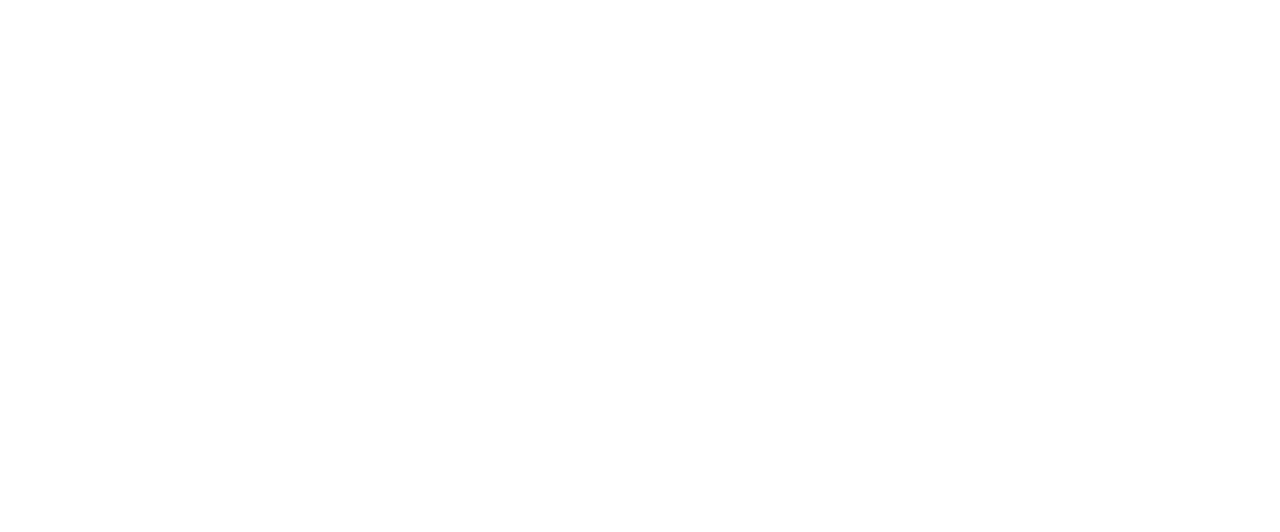
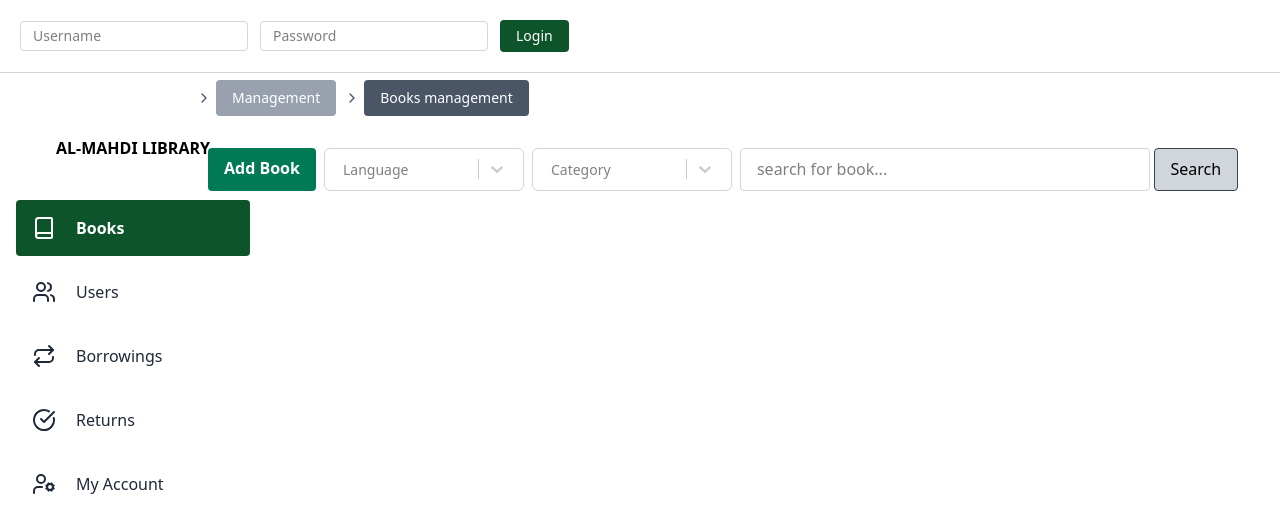
Before and after one commit to hamidaebadi/almahdi-library, a React (Vite) app in the folder frontend/: page /management/books_management in a window 1280 px wide. Before the commit this address had no page. Shown: the top 532 px of the page. Built offline with nearby package versions, Linux system fonts and the light colour scheme.

Commit message:
Add filter options to action bar

```diff
--- a/frontend/package.json
+++ b/frontend/package.json
@@ -15,6 +15,7 @@
     "react": "^19.1.0",
     "react-dom": "^19.1.0",
     "react-router-dom": "^7.6.3",
+    "react-select": "^5.10.1",
     "tailwindcss": "^4.1.11"
   },
   "devDependencies": {
--- a/frontend/src/App.jsx
+++ b/frontend/src/App.jsx
@@ -1,13 +1,14 @@
 import { Routes, Route } from 'react-router-dom'
 import Home from './views/Home'
 import Management from './views/Management'
+import BookManagement from './views/BookManagement'
 
 const App = () => {
   return (
     <div>
       <Routes>
         <Route path='/management' element={<Management />}>
-
+          <Route path='books_management' element={<BookManagement />}/>
         </Route >
         <Route path='/' element={<Home />} />
       </Routes>
--- /dev/null
+++ b/frontend/src/components/ActionBar.jsx
@@ -0,0 +1,10 @@
+
+const ActionBar = ({children}) => {
+    return(
+        <div className="fixed flex mt-15 w-full gap-2 py-2 px-4">
+            {children}
+        </div>
+    )
+}
+
+export default ActionBar
--- /dev/null
+++ b/frontend/src/components/Breadcrumbs.jsx
@@ -0,0 +1,41 @@
+import { ChevronRight } from "lucide-react";
+import { Link, useLocation } from 'react-router-dom'
+
+const Breadcrumbs = () => {
+    const location = useLocation()
+    const segments = location.pathname.split('/').filter(Boolean)
+    const lastItem = segments.length - 1
+    return (
+        <nav className="text-sm text-gray-600 mb-4">
+            <ol className="flex items-center space-x-1">
+                {segments.map((segment, index) => {
+                    const path = '/' + segments.slice(0, index + 1).join('/');
+                    const label = segment.charAt(0).toUpperCase() + segment.slice(1);
+                    return (
+                        <>
+                        <ChevronRight className="w-4 h-4 mx-1" />
+                        {/* <li key={path} className="flex items-center space-x-1 bg-gray-400
+                         text-white py-2 px-4 rounded hover:bg-gray-600 transition ">
+
+                            <Link to={path} className="hover:underline-offset-1">
+                                {decodeURIComponent(label.replace(/_/g, ' '))}
+                            </Link>
+                        </li> */}
+
+                        <li key={path} className={`flex items-center space-x-1 bg-gray-400
+                         text-white py-2 px-4 rounded hover:bg-gray-600 transition ${index === lastItem ? 'bg-gray-600': ''}`}>
+
+                            <Link to={path} className="hover:underline-offset-1">
+                                {decodeURIComponent(label.replace(/_/g, ' '))}
+                            </Link>
+                        </li>
+
+                        </>
+                    );
+                })}
+            </ol>
+        </nav>
+    )
+}
+
+export default Breadcrumbs
--- a/frontend/src/components/Sidebar.jsx
+++ b/frontend/src/components/Sidebar.jsx
@@ -12,16 +12,15 @@
       </div>
 
       {/* Navigation Links */}
-      <nav className="flex flex-col">
+      <nav className="flex flex-col gap-2">
         {menuObj.map((item) =>
         <>
-
               <NavLink
                 key={item.id}
                 to={item.url}
                 className={({ isActive }) =>
                   `flex gap-5 p-4 rounded text-gray-800 hover:bg-green-800 hover:text-white
-                            ${isActive ? 'bg-gray-200 text-gray-800 font-semibold rounded-lg' : ''
+                            ${isActive ? 'bg-green-900 text-white font-semibold rounded' : ''
                   }`
                 }
               >
--- /dev/null
+++ b/frontend/src/components/SingleSelect.jsx
@@ -0,0 +1,20 @@
+import { Fragment } from "react"
+import Select from 'react-select'
+
+const SingleSelect = ({ name, options, defalutValue, styles, placeholder }) => {
+    return (
+        <div>
+            <Select
+                className="basic-single"
+                isSearchable={true}
+                name={name}
+                options={options}
+                defaultValue={defalutValue}
+                styles={styles}
+                placeholder={placeholder}
+            />
+        </div>
+    )
+}
+
+export default SingleSelect
--- /dev/null
+++ b/frontend/src/customStyles.js
@@ -0,0 +1,41 @@
+export const singleSelectBookManagement = {
+  control: (base, state) => ({
+    ...base,
+    backgroundColor: 'white',
+    borderColor: state.isFocused ? '#2563eb' : '#d1d5db', // focus:blue-600 else:gray-300
+    boxShadow: state.isFocused ? '0 0 0 1px #2563eb' : 'none',
+    '&:hover': {
+      borderColor: '#2563eb',
+    },
+    borderWidth: '1px',
+    borderRadius: '0.375rem', // rounded-md
+    padding: '0.15rem 0.5rem', // p-1 px-2
+    minHeight: '1.5rem', // h-10
+    fontSize: '0.875rem', // text-sm
+    minWidth: '200px'
+  }),
+  menu: (base) => ({
+    ...base,
+    zIndex: 40, // z-40
+    backgroundColor: 'white',
+    border: '1px solid #e5e7eb', // border-gray-200
+    borderRadius: '0.375rem', // rounded-md
+    marginTop: '0.25rem',
+  }),
+  option: (base, state) => ({
+    ...base,
+    backgroundColor: state.isSelected
+      ? '#2563eb'
+      : state.isFocused
+      ? '#eff6ff'
+      : 'white',
+    color: state.isSelected ? 'white' : '#1f2937', // gray-800
+    padding: '0.5rem 0.75rem', // py-2 px-3
+    fontSize: '0.875rem',
+    cursor: 'pointer',
+  }),
+  singleValue: (base) => ({
+    ...base,
+    color: '#111827', // text-gray-900
+  }),
+};
--- /dev/null
+++ b/frontend/src/data/selectConstants.js
@@ -0,0 +1,34 @@
+export const languages = [
+{ value: 'arabic', label: 'Arabic' },
+  { value: 'english', label: 'English' },
+  { value: 'persian', label: 'Persian' },
+  { value: 'urdu', label: 'Urdu' },
+  { value: 'french', label: 'French' },
+  { value: 'turkish', label: 'Turkish' },
+  { value: 'swahili', label: 'Swahili' },
+  { value: 'indonesian', label: 'Indonesian' },
+  { value: 'hausa', label: 'Hausa' },
+  { value: 'kurdish', label: 'Kurdish' },
+  { value: 'malay', label: 'Malay' },
+  { value: 'somali', label: 'Somali' },
+  { value: 'hindi', label: 'Hindi' },
+  { value: 'bengali', label: 'Bengali' },
+]
+export const categories = [
+  { value: 'quran', label: 'Qur\'an & Tafsir' },
+  { value: 'hadith', label: 'Hadith & Narrations' },
+  { value: 'fiqh', label: 'Fiqh & Islamic Laws' },
+  { value: 'aqeedah', label: 'Aqeedah & Theology' },
+  { value: 'history', label: 'Islamic History' },
+  { value: 'ahlulbayt', label: 'Ahlulbayt (a.s)' },
+  { value: 'imamate', label: 'Imamate & Leadership' },
+  { value: 'duas', label: 'Duas & Supplications' },
+  { value: 'ethics', label: 'Akhlaq & Spirituality' },
+  { value: 'biographies', label: 'Biographies of Scholars & Imams' },
+  { value: 'marja', label: 'Marja\'iyyah & Religious Authority' },
+  { value: 'kids', label: 'Kids & Youth' },
+  { value: 'women', label: 'Women in Islam' },
+  { value: 'interfaith', label: 'Interfaith & Comparative Religion' },
+  { value: 'contemporary', label: 'Contemporary Issues' },
+  { value: 'general', label: 'General Islamic Knowledge' },
+];
--- /dev/null
+++ b/frontend/src/views/BookManagement.jsx
@@ -0,0 +1,53 @@
+import ActionBar from "../components/ActionBar"
+import Breadcrumbs from "../components/Breadcrumbs"
+import { Link } from "react-router-dom"
+import SingleSelect from "../components/SingleSelect"
+
+import { languages, categories } from "../data/selectConstants"
+import { singleSelectBookManagement } from "../customStyles"
+
+
+const BookManagement = () => {
+
+    return (
+        <div className="flex flex-col">
+            <div className="fixed">
+                <Breadcrumbs />
+            </div>
+
+            <ActionBar>
+                <Link to="add_book/"
+                    className="py-2 px-4 bg-emerald-700 text-white rounded font-bold
+                     hover:bg-emerald-900 hover:text-white transition shadow-emerald-950 shadow-s">
+                    Add Book
+                </Link>
+
+                <SingleSelect
+                    name={'language'}
+                    options={languages}
+                    styles={singleSelectBookManagement}
+                    placeholder="Language"
+                />
+
+                <SingleSelect
+                    name={'category'}
+                    options={categories}
+                    styles={singleSelectBookManagement}
+                    placeholder="Category"
+                />
+
+
+
+                <div className="flex gap-1 min-w-lg">
+                    <input placeholder="search for book..."
+                        className="rounded py-2 px-4 border-1 border-gray-300 w-[80%] focus:outline-1 focus:outline-green-500" />
+                    <button className="bg-gray-300 border-1 border-gray-700 py-2 px-4 rounded
+                    hover:bg-green-800 hover:text-white transition">Search</button>
+                </div>
+
+            </ActionBar>
+        </div>
+    )
+}
+
+export default BookManagement
--- a/frontend/src/views/Management.jsx
+++ b/frontend/src/views/Management.jsx
@@ -44,7 +44,7 @@
             <div className="ml-[15%] w-[calc(100%-15%)]  bg-gray-50 mt-20">
             {/* Navbar fixed at the top of the content area */}
             {/* Main content with margin-top to account for navbar height */}
-            <div className="mt-[56px] p-6">
+            <div className="">
               <Outlet />
             </div>
           </div>
```
Also changed, not shown: 1 other file (tests, documents, lock files or other folders).
